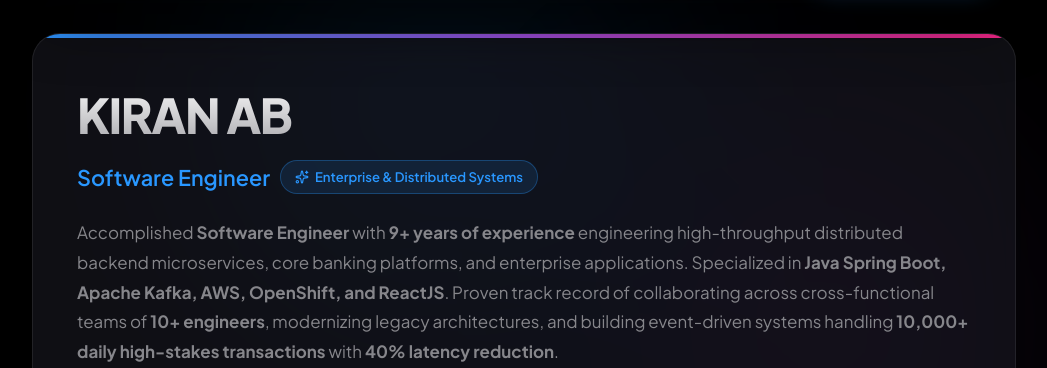
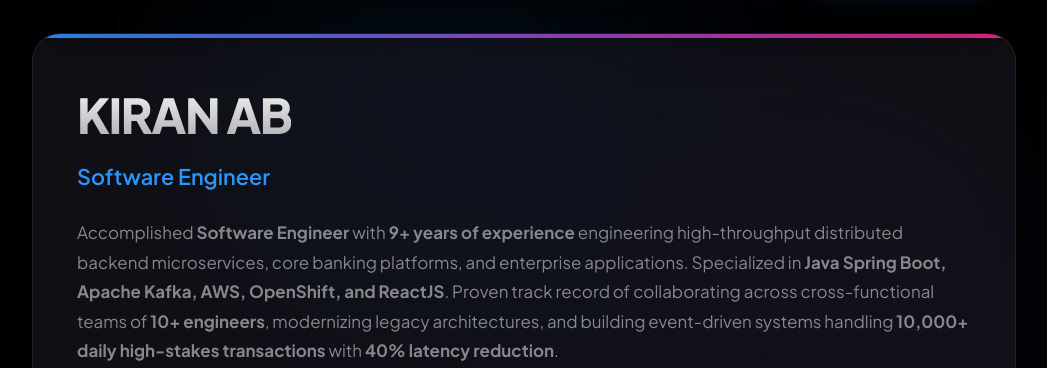
Before and after one commit to KiranAB2809/KiranAB2809, a plain HTML site: page index.html in a window 1280 px wide. Shown: the part 101-469 px from the top of the page, without its empty margins (116-1163 px from the left). Drawn offline with nearby package versions, Linux system fonts and the light colour scheme; a web font is replaced by a local one.

Commit message:
Update index.html

```diff
--- a/index.html
+++ b/index.html
@@ -854,7 +854,7 @@
             <h1>KIRAN AB</h1>
             <div class="hero-subtitle">
               Software Engineer
-              <span class="hero-badge"><i data-lucide="sparkles" style="width:14px;"></i> Enterprise & Distributed Systems</span>
+              <!-- <span class="hero-badge"><i data-lucide="sparkles" style="width:14px;"></i> Enterprise & Distributed Systems</span> -->
             </div>
           </div>
         </div>
```
